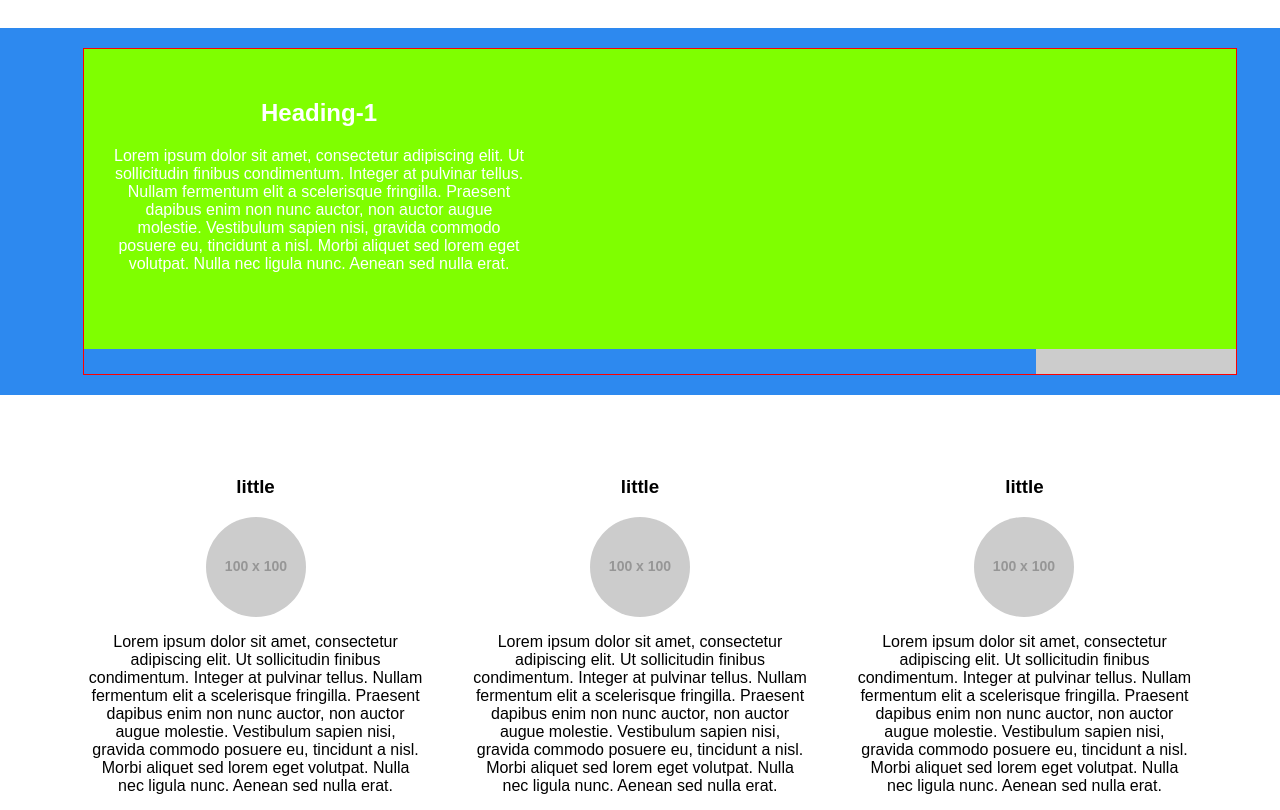
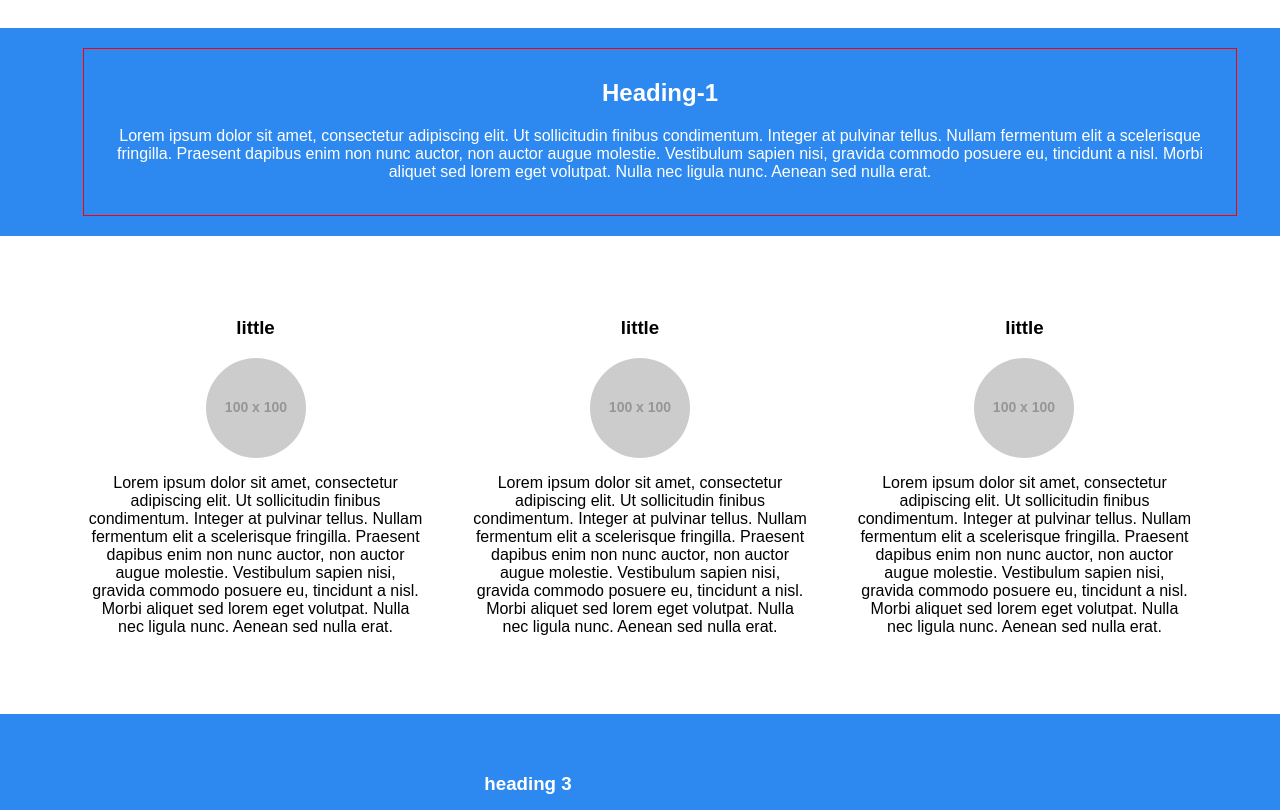
Before and after one commit to edsoncudjoe/gen-HTML-Template, a plain HTML site: page index.html in a window 1280 px wide. Shown: the part 482-1292 px from the top of the page. Drawn offline with Linux system fonts and the light colour scheme; placeholder pictures from the web are drawn by us.

Commit message:
div align

```diff
--- a/index.html
+++ b/index.html
@@ -22,16 +22,16 @@
    </header>
    <div class="ab-container">
         <div class="ab-content">
-            <div class="ab-text-container">
+
                  <div class="ab-text">
                       <h2>Heading-1</h2>
                           <p> Lorem ipsum dolor sit amet, consectetur adipiscing elit. Ut sollicitudin finibus condimentum. Integer at pulvinar tellus. Nullam fermentum elit a scelerisque fringilla. Praesent dapibus enim non nunc auctor, non auctor augue molestie. Vestibulum sapien nisi, gravida commodo posuere eu, tincidunt a nisl. Morbi aliquet sed lorem eget volutpat. Nulla nec ligula nunc. Aenean sed nulla erat. </p>
                   </div>
-            </div>
-            <div class="ab-main-container">
+
+
               <div class="ab-main">
               </div>
-            </div>
+
           <br class="clear">
         </div>
    </div>
--- a/styles/main.css
+++ b/styles/main.css
@@ -61,48 +61,60 @@ body {
         padding: 30px;
     }
 
-    .ab-container {
+   /* .ab-container {
         background-color: rgb(45,137,239);
+        border: 2px solid red;
         color: rgb(255,255,255);
-        display: inline;
-
+        overflow: hidden;
         text-align: center;
         width: 100%;
     }
 
     .ab-content {
-        height: 325px;
+        border: 2px solid red;
+        display: inline;
+        height: 25px;
         margin: 0 auto;
-        overflow: hidden;
+        width: 50%;
+    }
+
+    .ab-content ab-text {
+        float: left;
+        clear: none;
     }
 
     .ab-text-container {
+        border: 2px solid red;
         background-color: chartreuse;
+        border: 2px solid red;
         height: 300px;
+        width: 470px;
     }
 
     .ab-text {
-        float: left;
-        /*height: 200px;*/
+        border: 2px solid red;
+
+        /*height: 200px;
         margin: auto;
         margin-top: 50px;
-        /*padding: 0 40px;*/
+        /*padding: 0 40px;
         width: 410px;
     }
 
     .ab-main-container {
         background-color: brown;
-        height: 205px;
-
-        float: right;
+        border: 2px solid red;
+        height: 305px;
+        width: 300px;
     }
 
     .ab-main {
         background: url('http://placehold.it/200x300');
+        border: 2px solid red;
         height: 300px;
-        margin: 0 auto;
+        margin: 10px auto;
         width: 200px;
-    }
+    }*/
 
     .pr-container {
         background-color: rgb(255,255,255);
```
